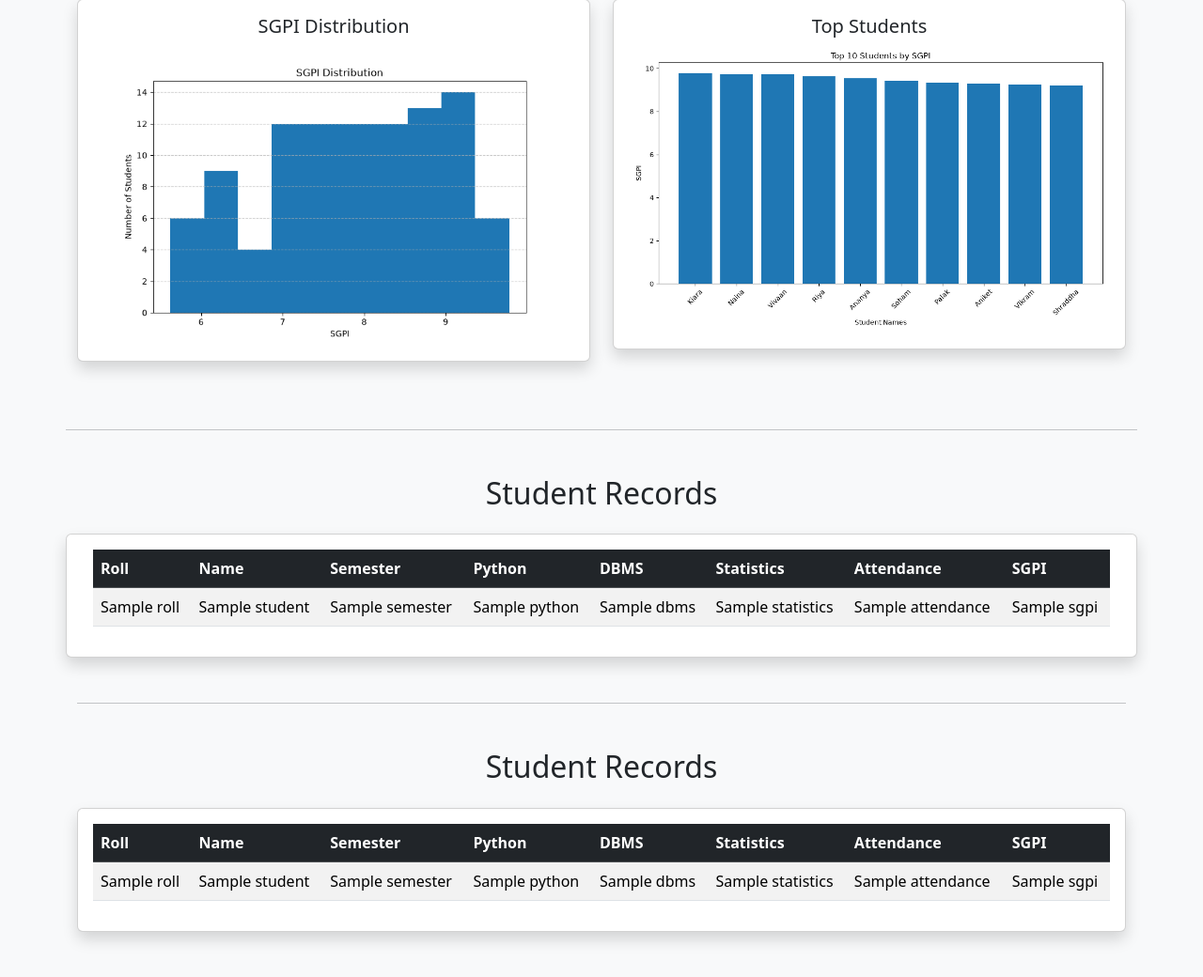
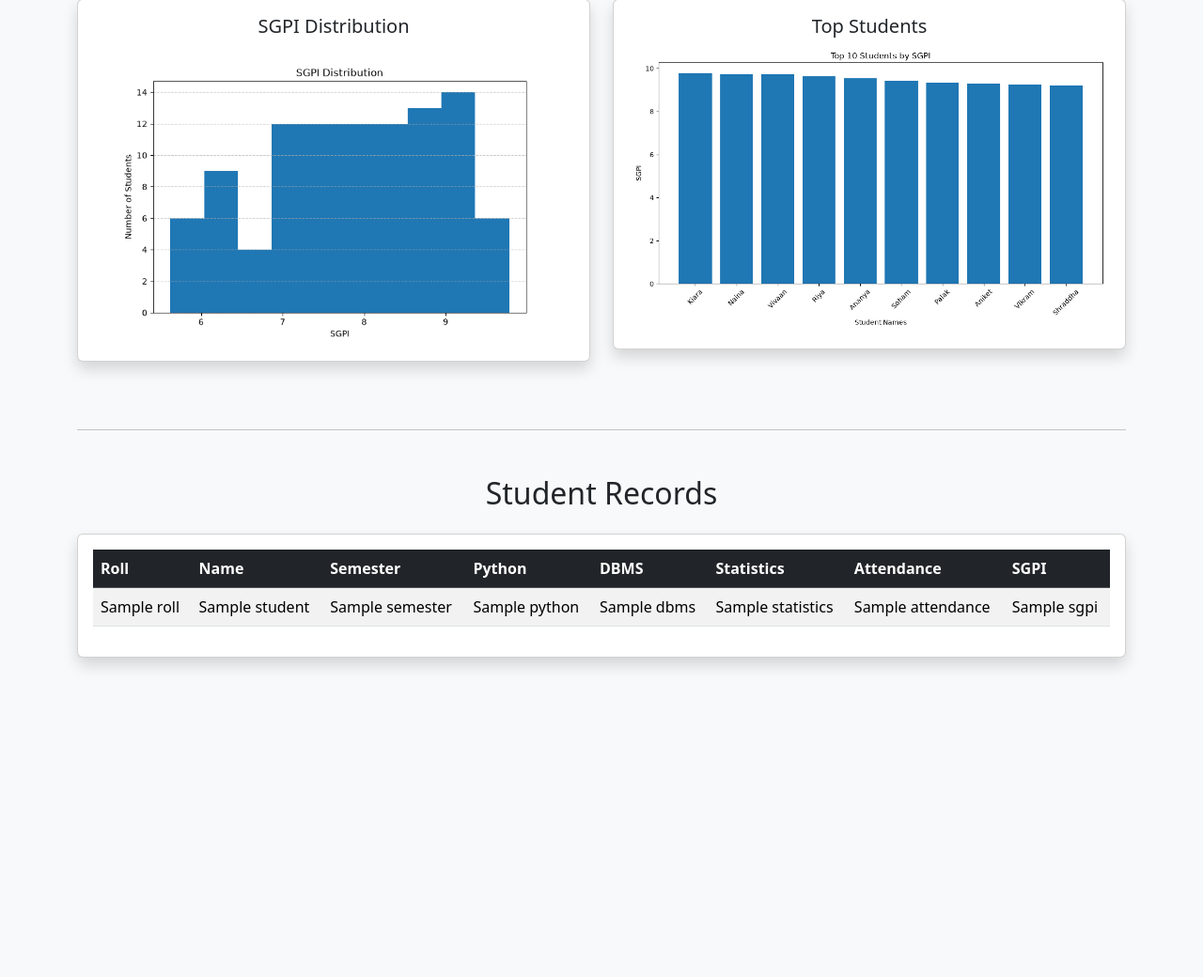
Before and after one commit to szeeshanZ123/academic-performance-examination-intelligence-system, a Flask app: template templates/index.html in a window 1280 px wide. Shown: the part 906-1946 px from the top of the page at 94% size. After the commit the page ends 1617 px from the top, so only its background shows below. Run offline with Flask 3, Linux system fonts and the light colour scheme; the template is opened without the code that fills it: most values are stand-ins (such as "Sample title", 1, 10 or a date in 2020).

Commit message:
Fixed HTML

```diff
--- a/templates/index.html
+++ b/templates/index.html
@@ -138,45 +138,6 @@
             </div>
           </div>
         </div>
-        <hr class="my-5" />
-
-        <h2 class="text-center mb-4">Student Records</h2>
-
-        <div class="card shadow">
-          <div class="card-body">
-            <table class="table table-striped table-hover">
-              <thead class="table-dark">
-                <tr>
-                  <th>Roll</th>
-                  <th>Name</th>
-                  <th>Semester</th>
-                  <th>Python</th>
-                  <th>DBMS</th>
-                  <th>Statistics</th>
-                  <th>Attendance</th>
-                  <th>SGPI</th>
-                </tr>
-              </thead>
-
-              <tbody>
-                {% for student in students %}
-
-                <tr>
-                  <td>{{ student.Roll }}</td>
-                  <td>{{ student.Name }}</td>
-                  <td>{{ student.Semester }}</td>
-                  <td>{{ student.Python }}</td>
-                  <td>{{ student.DBMS }}</td>
-                  <td>{{ student.Statistics }}</td>
-                  <td>{{ student.Attendance }}</td>
-                  <td>{{ student.SGPI }}</td>
-                </tr>
-
-                {% endfor %}
-              </tbody>
-            </table>
-          </div>
-        </div>
       </div>
       <hr class="my-5" />
 
```
